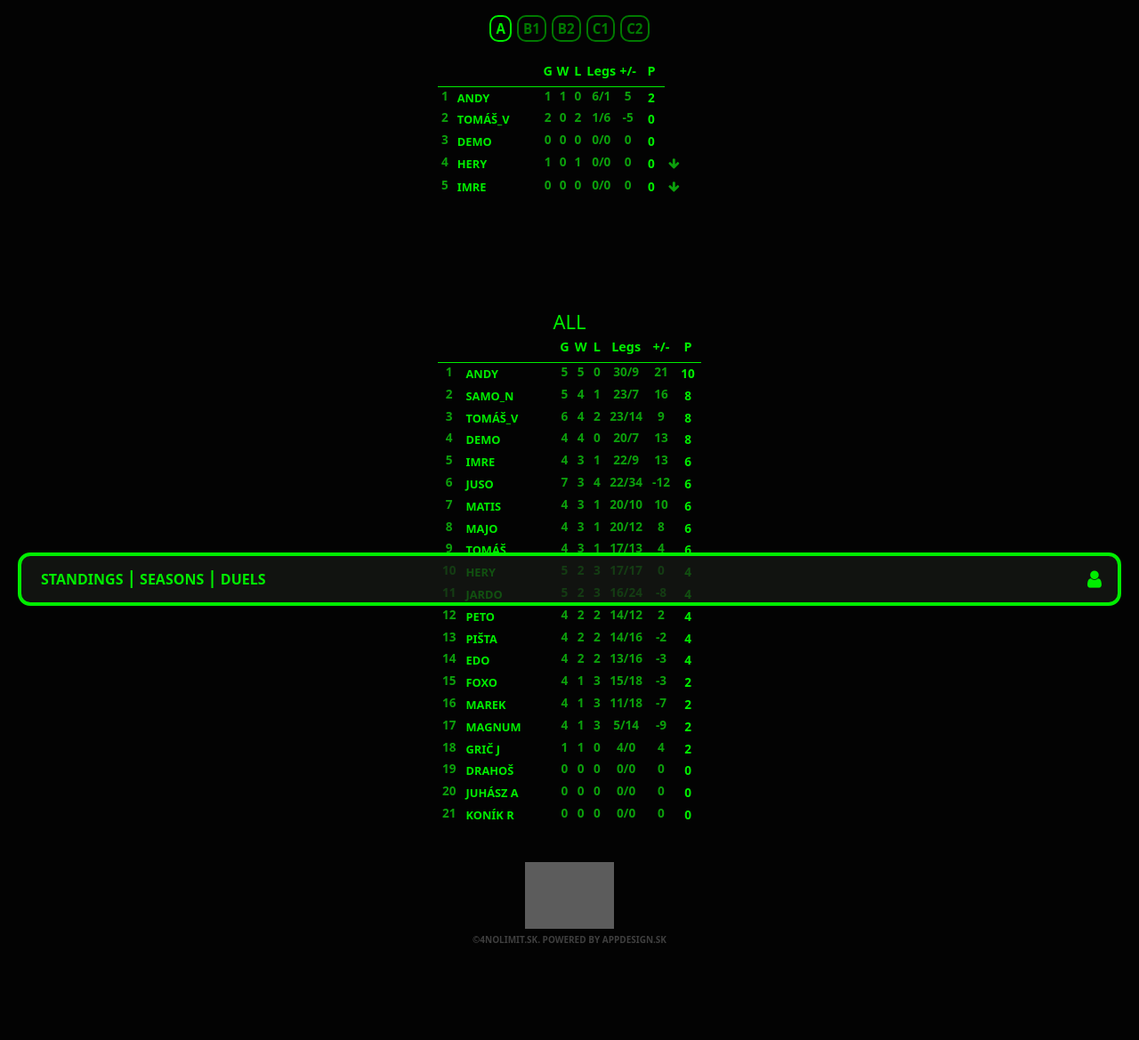
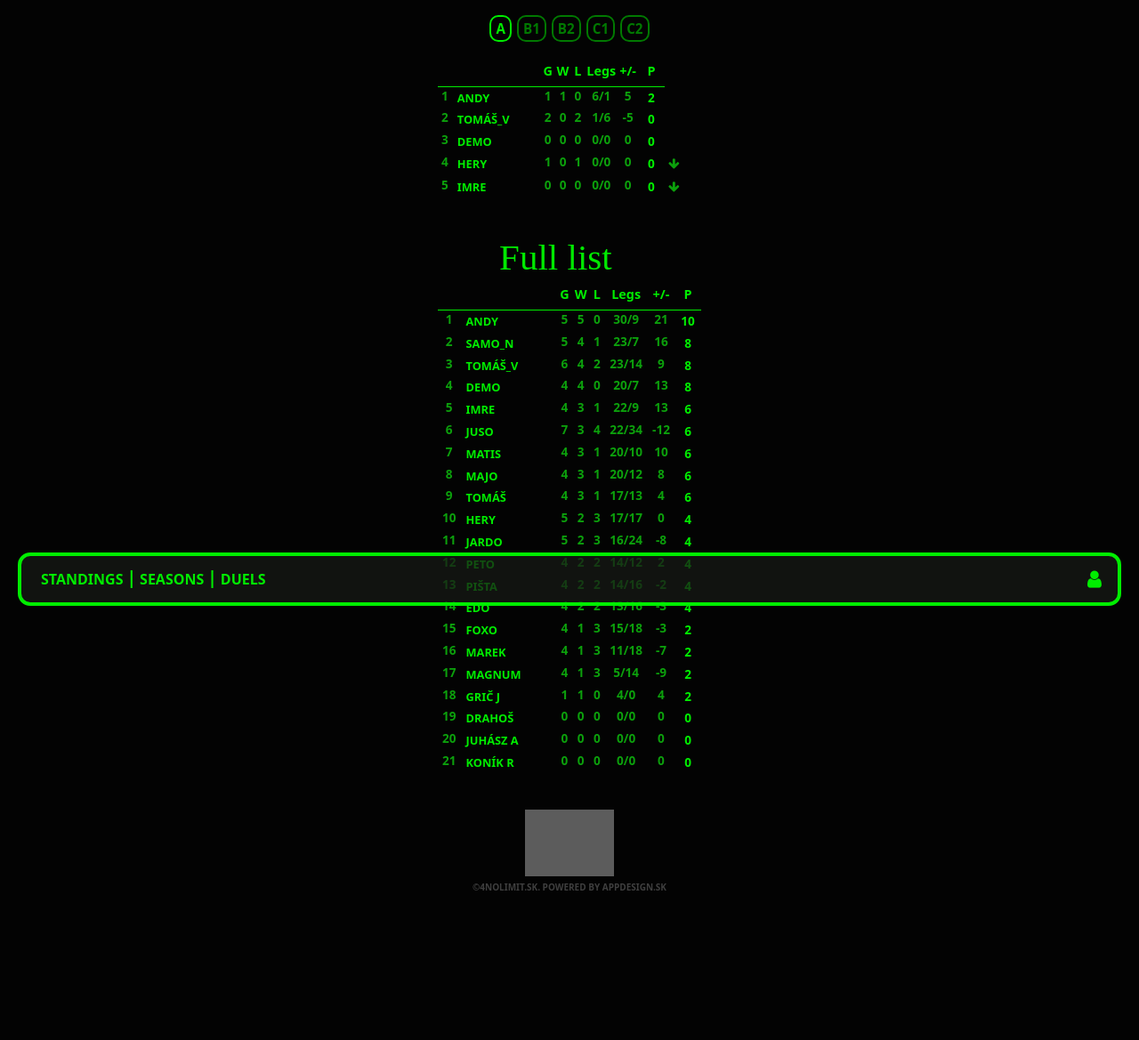
Before and after one commit to milanmartis/dartsclub, a Flask app: page / in a window 1280 px wide. Shown: the part 89-1258 px from the top of the page at 89% size. After the commit the page ends 1090 px from the top, so only its background shows below. Run offline with Flask 3, Linux system fonts and the light colour scheme; a user stored in the database is signed in; parts of the project's set-up code (start-up, migrations or seed data) failed here and were passed over; some libraries are stand-ins or nearby versions; grey boxes are pictures that could not be loaded.

Commit message:
2023-04-29-006

```diff
--- a/website/templates/home.html
+++ b/website/templates/home.html
@@ -91,36 +91,17 @@
         </div>
       </div>
 
-      <!-- <div class="col">
-          <h1>{{ 'complete list' }}</h1>
-          <table class="table table-striped table-dark table-borderless" id="datas">
-            <thead>
-              <tr>
-                <th style="width:22px;">#</th>
-                <th scope="col">Player</th>
-                <th scope="col">P</th>
-                <th scope="col">L</th>
-                <th scope="col">+/-</th>
-                <th scope="col">G/#</th>
-              </tr>
-            </thead>
-
-            {% for uu in data_all|sort(attribute=2, reverse = True)|sort(attribute=4*1.001, reverse = True) %}
-            <tr>
-            {% for u in uu %}
-            <td>{{ u | replace("group-", "") | replace(" ", "") }}</td>
-            {% endfor %}
-          </tr>
-          {% endfor %}
-          </table>
-
-        </div> -->
     </div>
 
-    <div class="row" style="display:block;max-width:320px; text-align: center;">
+    <div class="row" style="margin-top:-90px;display:block;max-width:320px; text-align: center;">
       <div valign="middle" align="center"  class="col-12">
-        <h1>ALL</h1>
-        <table class="table" id="datas" style="align-items: center; max-width: 420px;">
+        <h1 align="center">
+          <img
+            src="{{ url_for('static', filename='img/all.svg') }}"
+            class="filter-green"
+            width="180"
+          />
+        </h1>        <table class="table" id="datas" style="align-items: center; max-width: 420px;">
           <thead>
             <tr>
               <th scope="col"></th>
```
Also changed, not shown: website/static/img/all.svg (added).
